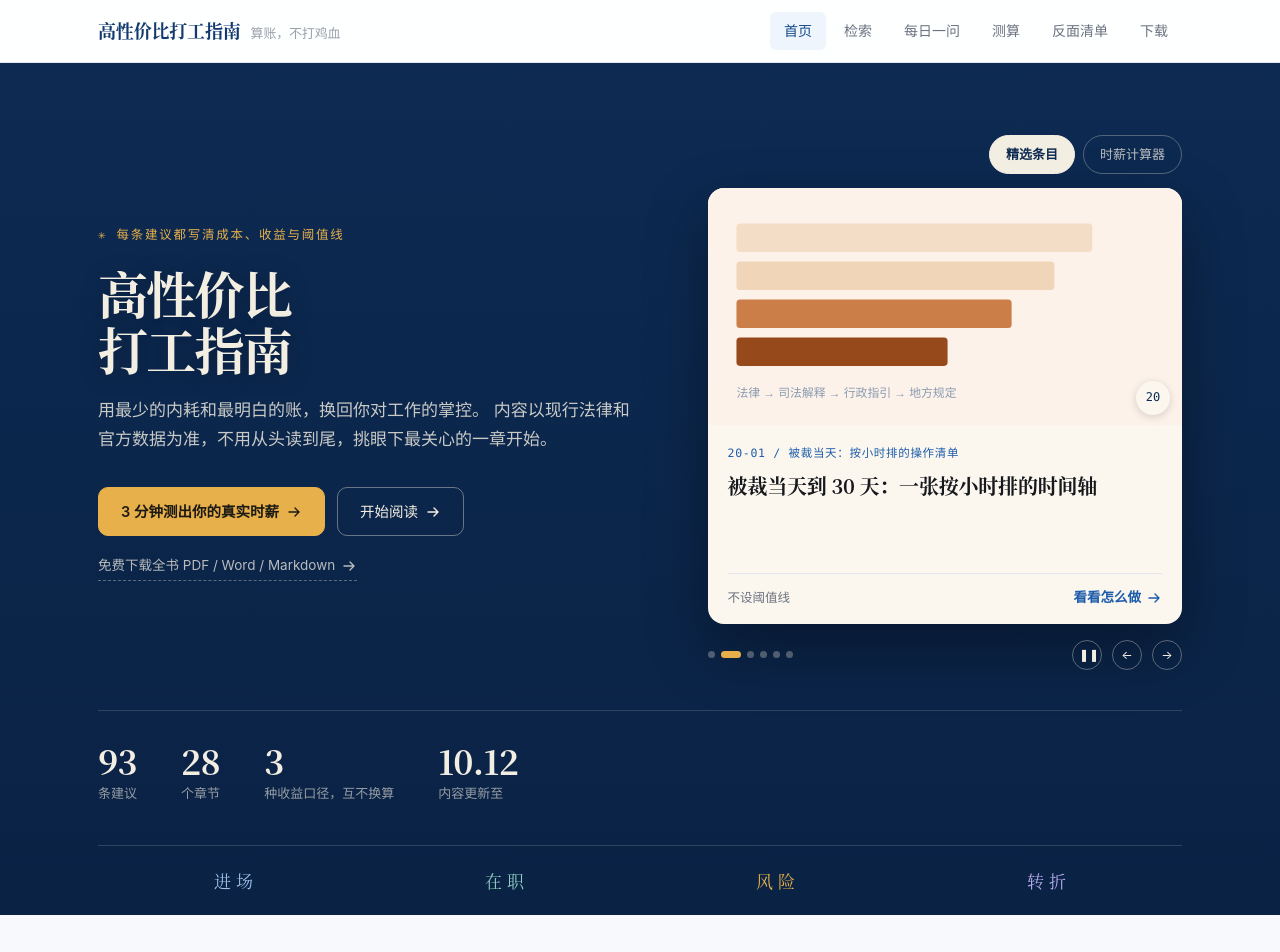
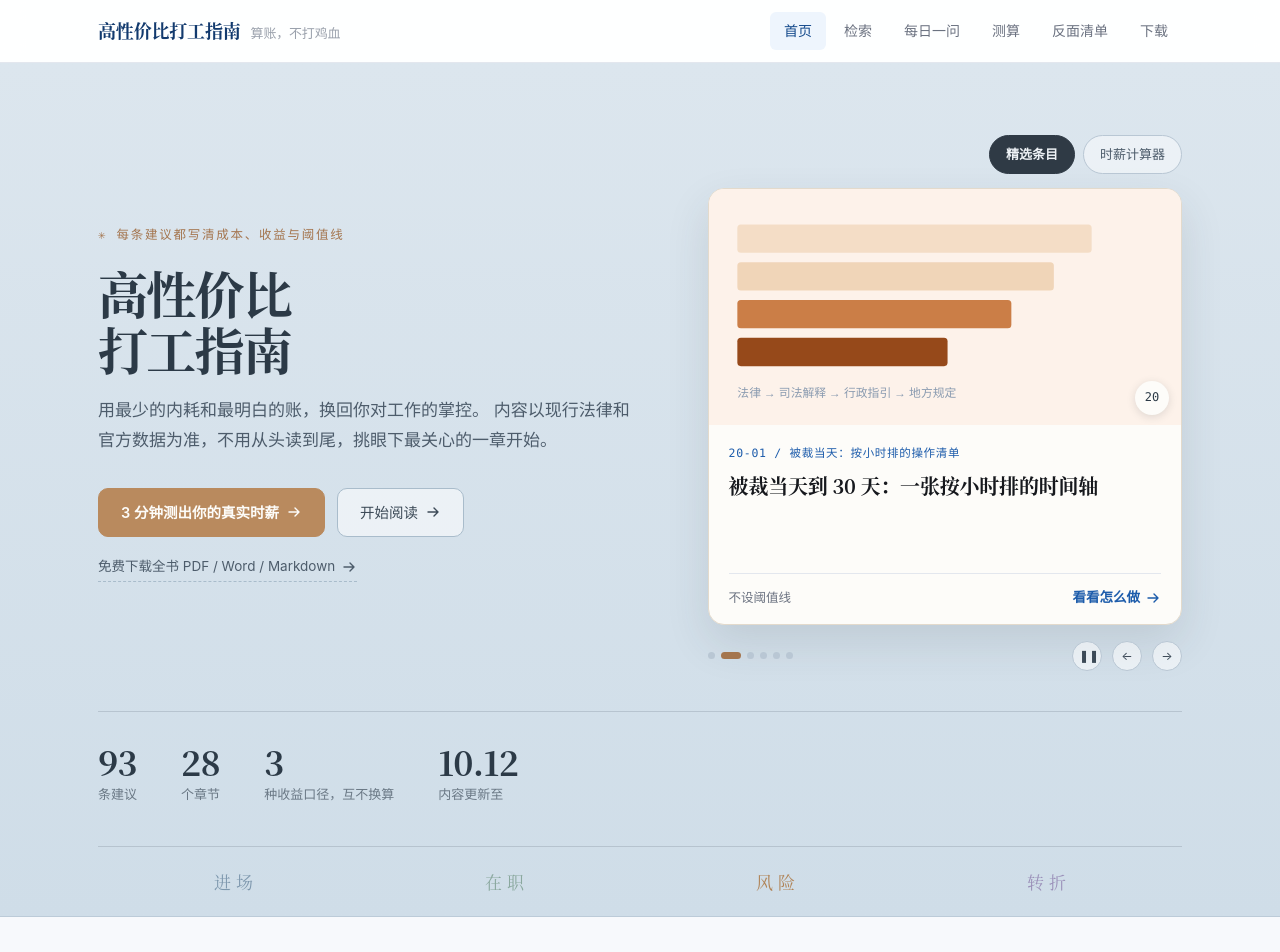
Before and after one commit to louiseleeAI/work-guide, a React (Vite) app: page / in a window 1280 px wide. Shown: the top 952 px of the page. Built offline with nearby package versions, Linux system fonts and the light colour scheme.

Commit message:
style: Hero 由深蓝改为莫兰迪雾霾蓝浅色系（灰蓝底+陶土强调+降饱和四词带）

```diff
--- a/src/styles.css
+++ b/src/styles.css
@@ -3420,57 +3420,57 @@ button {
   }
 }
 
-/* ===== 深色编辑风 Hero（对标参考站，蓝系移植） ===== */
+
+/* ===== 莫兰迪雾霾蓝 Hero（编辑风 · 浅色版） ===== */
 .hero.hero-dark {
-  background: linear-gradient(180deg, #0d2a52 0%, #0a2244 100%);
-  border-bottom: none;
-  color: #f3eee2;
+  background: linear-gradient(180deg, #dce6ee 0%, #cfdde8 100%);
+  border-bottom: 1px solid #bccbd8;
+  color: #2c3a47;
   padding: 72px 0 0;
 }
 
 .hero-dark h1 {
-  color: #f3eee2;
-  text-shadow: 0 2px 24px rgba(0, 0, 0, 0.25);
+  color: #2c3a47;
 }
 
 .hero-eyebrow {
   font-family: var(--font-mono);
   font-size: 12.5px;
   letter-spacing: 0.14em;
-  color: #e8b04b;
+  color: #a4754e;
   margin-bottom: 18px;
 }
 
 .hero-dark .sub {
-  color: rgba(243, 238, 226, 0.82);
+  color: #4d5c6b;
 }
 
 .hero-dark .sub b {
-  color: #e8b04b;
+  color: #8a5f3d;
 }
 
 .btn-amber {
-  background: #e8b04b;
-  border-color: #e8b04b;
-  color: #1c1a14;
+  background: #b98a5e;
+  border-color: #b98a5e;
+  color: #fdfcf9;
   font-weight: 600;
 }
 
 .btn-amber:hover {
-  background: #d9a13d;
-  border-color: #d9a13d;
-  color: #1c1a14;
+  background: #a97a4e;
+  border-color: #a97a4e;
+  color: #fff;
 }
 
 .btn-ghost {
-  background: transparent;
-  border-color: rgba(243, 238, 226, 0.4);
-  color: #f3eee2;
+  background: rgba(255, 255, 255, 0.55);
+  border-color: #a9bccb;
+  color: #3c4a57;
 }
 
 .btn-ghost:hover {
-  border-color: rgba(243, 238, 226, 0.8);
-  color: #fff;
+  border-color: #7d97ad;
+  color: #2c3a47;
 }
 
 .hero-dl {
@@ -3479,15 +3479,15 @@ button {
   gap: 6px;
   margin-top: 18px;
   font-size: 13.5px;
-  color: rgba(243, 238, 226, 0.75);
+  color: #4d5c6b;
   text-decoration: none;
-  border-bottom: 1px dashed rgba(243, 238, 226, 0.35);
+  border-bottom: 1px dashed #a9bccb;
   padding-bottom: 2px;
 }
 
 .hero-dl:hover {
-  color: #fff;
-  border-bottom-color: rgba(243, 238, 226, 0.7);
+  color: #2c3a47;
+  border-bottom-color: #7d97ad;
 }
 
 /* 面板 Tab */
@@ -3504,32 +3504,33 @@ button {
   font-weight: 500;
   padding: 7px 16px;
   border-radius: 999px;
-  border: 1px solid rgba(243, 238, 226, 0.3);
-  background: transparent;
-  color: rgba(243, 238, 226, 0.75);
+  border: 1px solid #b9c7d4;
+  background: rgba(255, 255, 255, 0.45);
+  color: #4d5c6b;
   cursor: pointer;
   transition: all 0.14s;
 }
 
 .hp-tab:hover {
-  border-color: rgba(243, 238, 226, 0.6);
-  color: #fff;
+  border-color: #7d97ad;
+  color: #2c3a47;
 }
 
 .hp-tab.on {
-  background: #f3eee2;
-  border-color: #f3eee2;
-  color: #0d2a52;
+  background: #2f3a45;
+  border-color: #2f3a45;
+  color: #eef2f6;
   font-weight: 600;
 }
 
 /* 轮播卡 */
 .fc-card {
-  background: #fbf7ee;
+  background: #fdfcf9;
   border-radius: 16px;
   overflow: hidden;
   color: #16181d;
-  box-shadow: 0 24px 60px rgba(0, 0, 0, 0.35);
+  border: 1px solid #e3dacc;
+  box-shadow: 0 18px 44px rgba(47, 58, 69, 0.12);
 }
 
 .fc-art {
@@ -3543,13 +3544,13 @@ button {
   width: 34px;
   height: 34px;
   border-radius: 50%;
-  background: #fbf7ee;
-  color: #0d2a52;
+  background: #fdfcf9;
+  color: #2c3a47;
   font-family: var(--font-mono);
   font-size: 12px;
   display: grid;
   place-items: center;
-  box-shadow: 0 2px 8px rgba(0, 0, 0, 0.15);
+  box-shadow: 0 2px 8px rgba(47, 58, 69, 0.15);
 }
 
 .fc-body {
@@ -3625,13 +3626,13 @@ button {
   border-radius: 50%;
   border: none;
   padding: 0;
-  background: rgba(243, 238, 226, 0.3);
+  background: #b9c7d4;
   cursor: pointer;
   transition: all 0.15s;
 }
 
 .fc-dot.on {
-  background: #e8b04b;
+  background: #a4754e;
   width: 20px;
   border-radius: 4px;
 }
@@ -3640,9 +3641,9 @@ button {
   width: 30px;
   height: 30px;
   border-radius: 50%;
-  border: 1px solid rgba(243, 238, 226, 0.35);
-  background: transparent;
-  color: #f3eee2;
+  border: 1px solid #b9c7d4;
+  background: rgba(255, 255, 255, 0.55);
+  color: #3c4a57;
   font-size: 12px;
   cursor: pointer;
   display: grid;
@@ -3651,30 +3652,30 @@ button {
 }
 
 .fc-btn:hover {
-  border-color: rgba(243, 238, 226, 0.7);
-}
-
-/* 统计行（深色版） */
+  border-color: #7d97ad;
+}
+
+/* 统计行（莫兰迪版） */
 .hero-dark .stat-row {
   margin-top: 40px;
   padding-top: 30px;
-  border-top: 1px solid rgba(243, 238, 226, 0.16);
+  border-top: 1px solid rgba(47, 58, 69, 0.16);
 }
 
 .hero-dark .stat .sv {
-  color: #f3eee2;
+  color: #2c3a47;
   font-size: 34px;
 }
 
 .hero-dark .stat .sl {
-  color: rgba(243, 238, 226, 0.6);
-}
-
-/* 四词色带 */
+  color: #6a7885;
+}
+
+/* 四词色带（莫兰迪降饱和） */
 .hero-band {
   display: flex;
   margin-top: 40px;
-  border-top: 1px solid rgba(243, 238, 226, 0.16);
+  border-top: 1px solid rgba(47, 58, 69, 0.16);
   padding: 20px 0;
 }
 
@@ -3688,16 +3689,16 @@ button {
 }
 
 .hb-1 {
-  color: #9fc2ec;
+  color: #7d97ad;
 }
 .hb-2 {
-  color: #8fcdc2;
+  color: #8aa89e;
 }
 .hb-3 {
-  color: #e8b04b;
+  color: #b08356;
 }
 .hb-4 {
-  color: #bcaef0;
+  color: #9a8fb8;
 }
 
 @media (max-width: 920px) {
```
